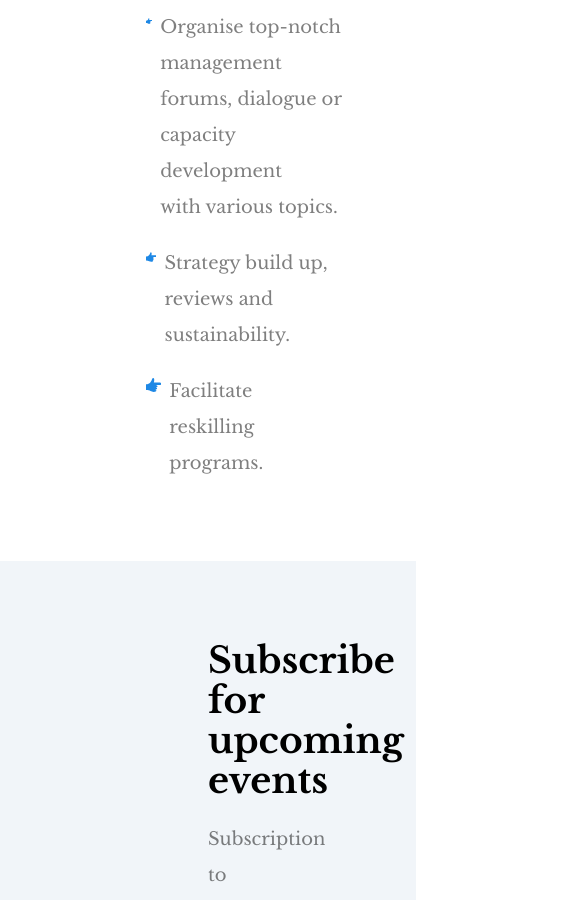
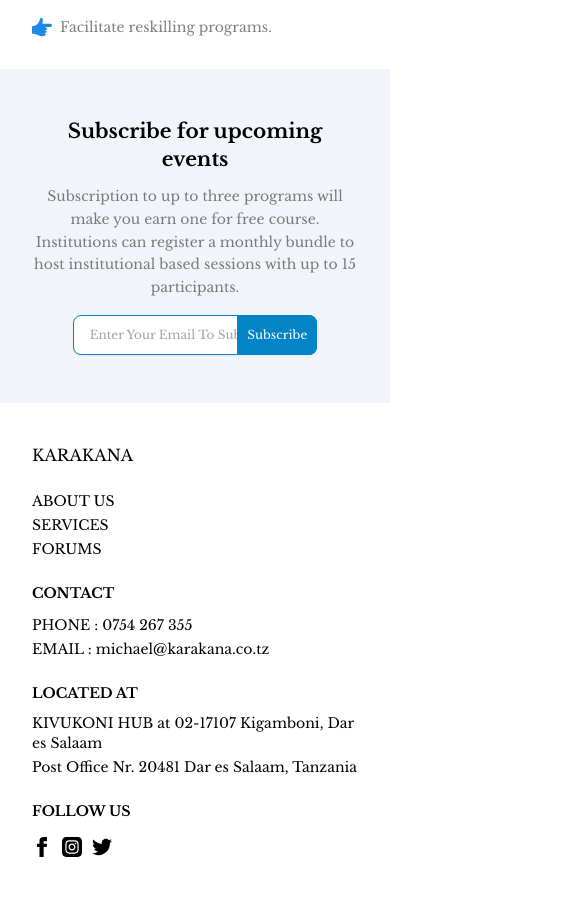
Before and after one commit to rafiiramii/karakanaPages, a plain HTML site: page HomePage/aboutUs.html in a window 390 px wide. Shown: the part 737-1637 px from the top of the page, 572 px wide, since content can reach past the window. Drawn offline with nearby package versions, Linux system fonts and the light colour scheme.

Commit message:
edited theme css for footer in all devices

```diff
--- a/HomePage/aboutUs.html
+++ b/HomePage/aboutUs.html
@@ -53,7 +53,7 @@
         Made to serve. <br />
         Together
       </h1>
-      <h1 class="font-serif  self-center font-bold text-2xl md:text-4xl md:block lg:hidden xl:hidden" id="heading">
+      <h1 class="font-serif  self-center font-bold text-3xl md:text-4xl md:block lg:hidden xl:hidden" id="heading">
         Made to serve.
         Together
       </h1>
@@ -61,24 +61,24 @@
     </div>
     <img class="mt-6 md:mt-6 lg:mt-12 xl:mt-12 object-cover  w-full bannerImage" src="./images/bannerImg.jpg" />
     <!-- Our team offer -->
-    <div class="flex mt-20 px-12">
-      <h2 class="font-bold text-5xl w-1/3">Our team offers</h2>
-      <div class="w-2/3">
+    <div class="flex  flex-col md:flex-col lg:flex-row xl:flex-row mt-8 md:mt-8 lg:mt-20 xl:mt-20 px-8 md:px-12 lg:px-12 cl:px-12">
+      <h2 class="font-bold text-2xl md:text-4xl lg:text-4xl  xl:text-5xl lg:w-1/3  xl:w-1/3">Our team offers</h2>
+      <div class="w-full md:w-full lg:w-2/3 xl:w-2/3 mt-5 md:mt-3 lg:mt-0 xl:mt-0">
         <div class="flex">
           <svg class="pointer m-0" xmlns="http://www.w3.org/2000/svg" width="24" height="24" viewBox="0 0 24 24"><path d="M9.608 2.668c.361-1.154 1.003-1.668 1.632-1.668.8 0 1.576.832 1.719 2.234.15 1.477-.122 3.347-.613 4.766h9.699c1.08 0 1.955.92 1.955 2s-.875 2-1.955 2h-5.058c-.784 0-.885.814-.103.919 1.604.215 1.817 2.519-.399 2.693-.546.043-.655.725-.027.867 1.444.326 1.458 2.5-.758 2.757-.579.067-.696.796-.034.847.67.052.934.282.934.607 0 1.1-2.019 2.31-4.41 2.31-4.294 0-5.305-3-12.19-3v-9c6.406 0 8.587-5.062 9.608-8.332z"/></svg>
-          <p class="text-lg tracking-normal   leading-loose  ml-2 ">Moderation services through conferences, planning, retreating and workshops.</p>
+          <p class="text-sm md:text-base  lg:text-lg xl:text-lg tracking-normal   md:leading-loose lg:leading-loose xl:leading-loose  ml-2 ">Moderation services through conferences, planning, retreating and workshops.</p>
         </div>
         <div class="flex mt-5">
           <svg class="pointer m-0" xmlns="http://www.w3.org/2000/svg" width="24" height="24" viewBox="0 0 24 24"><path d="M9.608 2.668c.361-1.154 1.003-1.668 1.632-1.668.8 0 1.576.832 1.719 2.234.15 1.477-.122 3.347-.613 4.766h9.699c1.08 0 1.955.92 1.955 2s-.875 2-1.955 2h-5.058c-.784 0-.885.814-.103.919 1.604.215 1.817 2.519-.399 2.693-.546.043-.655.725-.027.867 1.444.326 1.458 2.5-.758 2.757-.579.067-.696.796-.034.847.67.052.934.282.934.607 0 1.1-2.019 2.31-4.41 2.31-4.294 0-5.305-3-12.19-3v-9c6.406 0 8.587-5.062 9.608-8.332z"/></svg>
-          <p class="text-lg tracking-normal  leading-loose ml-2  mt-0">Organise top-notch management forums, dialogue or capacity development <br/> with various topics.</p>
+          <p class="text-sm md:text-base lg:text-lg xl:text-lg tracking-normal   md:leading-loose lg:leading-loose xl:leading-loose  ml-2 mt-0">Organise top-notch management forums, dialogue or capacity development  with various topics.</p>
         </div>
         <div class="flex mt-5">
-          <svg  class="pointer m-0"xmlns="http://www.w3.org/2000/svg" width="24" height="24" viewBox="0 0 24 24"><path d="M9.608 2.668c.361-1.154 1.003-1.668 1.632-1.668.8 0 1.576.832 1.719 2.234.15 1.477-.122 3.347-.613 4.766h9.699c1.08 0 1.955.92 1.955 2s-.875 2-1.955 2h-5.058c-.784 0-.885.814-.103.919 1.604.215 1.817 2.519-.399 2.693-.546.043-.655.725-.027.867 1.444.326 1.458 2.5-.758 2.757-.579.067-.696.796-.034.847.67.052.934.282.934.607 0 1.1-2.019 2.31-4.41 2.31-4.294 0-5.305-3-12.19-3v-9c6.406 0 8.587-5.062 9.608-8.332z"/></svg>
-          <p class="text-lg tracking-normal  leading-loose  ml-2 ">Strategy build up, reviews and sustainability.</p>
+          <svg class="pointer m-0" xmlns="http://www.w3.org/2000/svg" width="24" height="24" viewBox="0 0 24 24"><path d="M9.608 2.668c.361-1.154 1.003-1.668 1.632-1.668.8 0 1.576.832 1.719 2.234.15 1.477-.122 3.347-.613 4.766h9.699c1.08 0 1.955.92 1.955 2s-.875 2-1.955 2h-5.058c-.784 0-.885.814-.103.919 1.604.215 1.817 2.519-.399 2.693-.546.043-.655.725-.027.867 1.444.326 1.458 2.5-.758 2.757-.579.067-.696.796-.034.847.67.052.934.282.934.607 0 1.1-2.019 2.31-4.41 2.31-4.294 0-5.305-3-12.19-3v-9c6.406 0 8.587-5.062 9.608-8.332z"/></svg>
+          <p class="text-sm md:text-base lg:text-lg xl:text-lg tracking-normal   md:leading-loose lg:leading-loose xl:leading-loose  ml-2">Strategy build up, reviews and sustainability.</p>
         </div>
         <div class="flex mt-5" >
           <svg class="pointer m-0" xmlns="http://www.w3.org/2000/svg" width="24" height="24" viewBox="0 0 24 24"><path d="M9.608 2.668c.361-1.154 1.003-1.668 1.632-1.668.8 0 1.576.832 1.719 2.234.15 1.477-.122 3.347-.613 4.766h9.699c1.08 0 1.955.92 1.955 2s-.875 2-1.955 2h-5.058c-.784 0-.885.814-.103.919 1.604.215 1.817 2.519-.399 2.693-.546.043-.655.725-.027.867 1.444.326 1.458 2.5-.758 2.757-.579.067-.696.796-.034.847.67.052.934.282.934.607 0 1.1-2.019 2.31-4.41 2.31-4.294 0-5.305-3-12.19-3v-9c6.406 0 8.587-5.062 9.608-8.332z"/></svg>
-          <p class="text-lg tracking-normal leading-loose ml-2 ">Facilitate reskilling programs.</p>
+          <p class="text-sm md:text-base lg:text-lg xl:text-lg tracking-normal   md:leading-loose lg:leading-loose xl:leading-loose  ml-2">Facilitate reskilling programs.</p>
         </div>
       </div>
     </div>
@@ -107,37 +107,37 @@
     </div>
    </div> -->
    <!-- Subscribe -->
-   <div class="mt-20 px-52 text-center py-20 bg-slate-100">
-    <h3 class="font-bold text-4xl ">Subscribe for upcoming events</h3>
-    <p class="text-lg tracking-normal leading-loose mt-5 font-light ">Subscription to up to three programs will make you earn one for free course. Institutions can register
+   <div class="mt-8 md:mt-8 lg:mt-20 xl:mt-20 px-8 md:px-8 lg:px-52 xl:px-52 text-center py-12 md:py-12  lg:py-20 xl:py-20 bg-slate-100">
+    <h3 class="font-bold  text-xl md:text-2xl lg:text-4xl xl:text-4xl">Subscribe for upcoming events</h3>
+    <p class="text-sm md:text-base lg:text-lg  xl:text-lg tracking-normal  leading-relaxed lg:leading-loose mt-3 md:mt-4 lg:mt-5 font-light ">Subscription to up to three programs will make you earn one for free course. Institutions can register
       a monthly bundle to host institutional based sessions with up to 15 participants.</p>
-    <div class="relative flex items-center place-self-center m-auto mt-4 w-7/12">
-      <input  type="text"  placeholder="Enter Your Email To Subscribe..." class="peer relative h-14 w-full border rounded-lg border-sky-600 pl-4  font-thin outline-none drop-shadow-sm transition-all duration-200 ease-in-out focus:bg-white focus:drop-shadow-lg" />
-      <button class="absolute right-0 h-14 w-32 rounded-r-lg bg-sky-600 text-white  text-lg transition-all duration-200 ease-in-out group-focus-within:bg-blue-400 group-focus-within:hover:bg-blue-600">Subscribe</button>
+    <div class="relative flex items-center place-self-center m-auto mt-4 w-9/12 md:w-6/12 lg:w-9/12 xl:w-7/12">
+      <input  type="text"  placeholder="Enter Your Email To Subscribe..." class="text-xs md:text-sm lg:text-base peer relative h-10 md:h-12 lg:h-14 xl:h-14 w-full border rounded-lg border-sky-600 pl-4  font-thin outline-none drop-shadow-sm transition-all duration-200 ease-in-out focus:bg-white focus:drop-shadow-lg" />
+      <button class="absolute right-0 h-10 md:h-12 lg:h-14 xl:h-14 w-20 md:w-24   lg:w-32 xl:w-32 rounded-r-lg bg-sky-600 text-white text-xs md:text-sm lg:text-lg xl:text-lg transition-all duration-200 ease-in-out group-focus-within:bg-blue-400 group-focus-within:hover:bg-blue-600">Subscribe</button>
     </div>
    </div>
    <!-- Footer -->
-   <div class="flex pt-14 px-16 pb-14 justify-between ">
+   <div class="flex flex-col md-flex-col lg:flex-row pt-10 md:pt-10 lg:pt-14 xl:pt-14  px-8 md:px-8 lg:px-4 xl:px-16  pb-10 md:pb-10 lg:pb-14  xl:pb-14 justify-between">
      <div>KARAKANA</div>
-     <div class="flex flex-col">
+     <div class="flex flex-col mt-6 md:mt-6 lg:mt-0 xl:mt-0">
        <a class="font-medium text-sm" href="">ABOUT US</a>
-       <a class="font-medium text-sm mt-3" href="">SERVICES</a>
-       <a class="font-medium text-sm mt-3" href="">FORUMS</a>
+       <a class="font-medium text-sm  mt-1 md:mt-1 lg:mt-3 xl:mt-3" href="">SERVICES</a>
+       <a class="font-medium text-sm mt-1 md:mt-1 lg:mt-3 xl:mt-3" href="">FORUMS</a>
      </div>
      <div>
-       <h5 class="font-semibold text-sm">CONTACT</h5>
-       <h5 class="font-light text-sm mt-4" >PHONE : 0754 267 355</h5>
-       <h5 class="font-light text-sm mt-2" >EMAIL : michael@karakana.co.tz</h5>
+       <h5 class="font-semibold text-sm  mt-6 lg:mt-0 xl:mt-0 ">CONTACT</h5>
+       <h5 class="font-light text-sm  mt-3 md:mt-3  lg:mt-4 xl:mt-4" >PHONE : 0754 267 355</h5>
+       <h5 class="font-light text-sm mt-1 md:mt-1 lg:mt-2 xl:mt-2" >EMAIL : michael@karakana.co.tz</h5>
      </div>
      <div>
-       <h5 class="font-semibold text-sm">LOCATED AT</h5>
-       <h5 class="font-light text-sm mt-4">KIVUKONI HUB at 02-17107 Kigamboni,
+       <h5 class="font-semibold text-sm mt-6 md:mt-6 lg:mt-0 xl:mt-0">LOCATED AT</h5>
+       <h5 class="font-light text-sm mt-2.5 md:mt-3  lg:mt-4 xl:mt-4">KIVUKONI HUB at 02-17107 Kigamboni,
         Dar es Salaam</h5>
-       <h5 class="font-light text-sm mt-2">Post Office Nr. 20481 Dar es Salaam, Tanzania</h5>
+       <h5 class="font-light text-sm mt-1 lg:mt-2 ">Post Office Nr. 20481 Dar es Salaam, Tanzania</h5>
      </div>
      <div>
        <h5 class="font-semibold text-sm mt-6">FOLLOW US</h5>
-       <div class="flex justify-between mt-4">
+       <div class="flex justify-between w-20  md:w-24 lg:w-full xl:w-full mt-4">
         <svg xmlns="http://www.w3.org/2000/svg" width="20" height="20" viewBox="0 0 24 24"><path d="M9 8h-3v4h3v12h5v-12h3.642l.358-4h-4v-1.667c0-.955.192-1.333 1.115-1.333h2.885v-5h-3.808c-3.596 0-5.192 1.583-5.192 4.615v3.385z"/></svg>
         <svg xmlns="http://www.w3.org/2000/svg" width="20" height="20" viewBox="0 0 24 24"><path d="M15.233 5.488c-.843-.038-1.097-.046-3.233-.046s-2.389.008-3.232.046c-2.17.099-3.181 1.127-3.279 3.279-.039.844-.048 1.097-.048 3.233s.009 2.389.047 3.233c.099 2.148 1.106 3.18 3.279 3.279.843.038 1.097.047 3.233.047 2.137 0 2.39-.008 3.233-.046 2.17-.099 3.18-1.129 3.279-3.279.038-.844.046-1.097.046-3.233s-.008-2.389-.046-3.232c-.099-2.153-1.111-3.182-3.279-3.281zm-3.233 10.62c-2.269 0-4.108-1.839-4.108-4.108 0-2.269 1.84-4.108 4.108-4.108s4.108 1.839 4.108 4.108c0 2.269-1.839 4.108-4.108 4.108zm4.271-7.418c-.53 0-.96-.43-.96-.96s.43-.96.96-.96.96.43.96.96-.43.96-.96.96zm-1.604 3.31c0 1.473-1.194 2.667-2.667 2.667s-2.667-1.194-2.667-2.667c0-1.473 1.194-2.667 2.667-2.667s2.667 1.194 2.667 2.667zm4.333-12h-14c-2.761 0-5 2.239-5 5v14c0 2.761 2.239 5 5 5h14c2.762 0 5-2.239 5-5v-14c0-2.761-2.238-5-5-5zm.952 15.298c-.132 2.909-1.751 4.521-4.653 4.654-.854.039-1.126.048-3.299.048s-2.444-.009-3.298-.048c-2.908-.133-4.52-1.748-4.654-4.654-.039-.853-.048-1.125-.048-3.298 0-2.172.009-2.445.048-3.298.134-2.908 1.748-4.521 4.654-4.653.854-.04 1.125-.049 3.298-.049s2.445.009 3.299.048c2.908.133 4.523 1.751 4.653 4.653.039.854.048 1.127.048 3.299 0 2.173-.009 2.445-.048 3.298z"/></svg>
         <svg xmlns="http://www.w3.org/2000/svg" width="20" height="20" viewBox="0 0 24 24"><path d="M24 4.557c-.883.392-1.832.656-2.828.775 1.017-.609 1.798-1.574 2.165-2.724-.951.564-2.005.974-3.127 1.195-.897-.957-2.178-1.555-3.594-1.555-3.179 0-5.515 2.966-4.797 6.045-4.091-.205-7.719-2.165-10.148-5.144-1.29 2.213-.669 5.108 1.523 6.574-.806-.026-1.566-.247-2.229-.616-.054 2.281 1.581 4.415 3.949 4.89-.693.188-1.452.232-2.224.084.626 1.956 2.444 3.379 4.6 3.419-2.07 1.623-4.678 2.348-7.29 2.04 2.179 1.397 4.768 2.212 7.548 2.212 9.142 0 14.307-7.721 13.995-14.646.962-.695 1.797-1.562 2.457-2.549z"/></svg>
--- a/HomePage/styles.css
+++ b/HomePage/styles.css
@@ -24,6 +24,10 @@ p{
 @media (min-width: 320px) and (max-width: 480px) {
   .bannerImage{
     height: 150px !important;
+  }
+  .pointer{
+    width:20px !important;
+    height:20px !important;
   }
 }
 /* ipad tablets */
```
